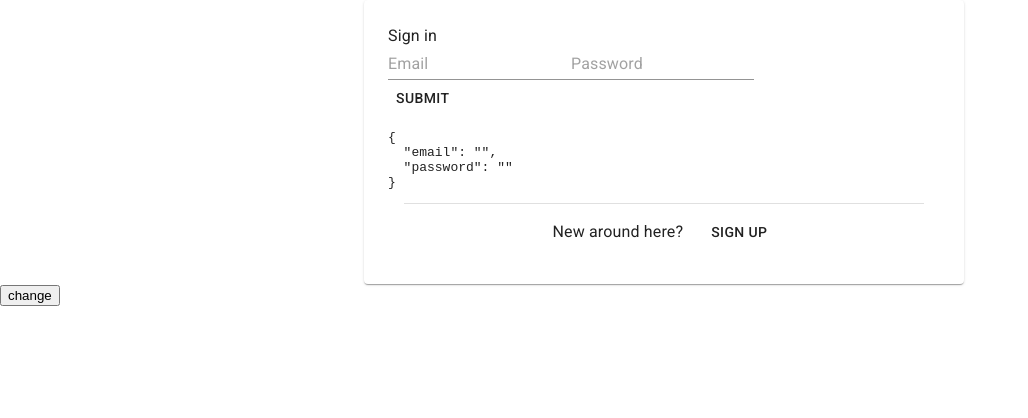
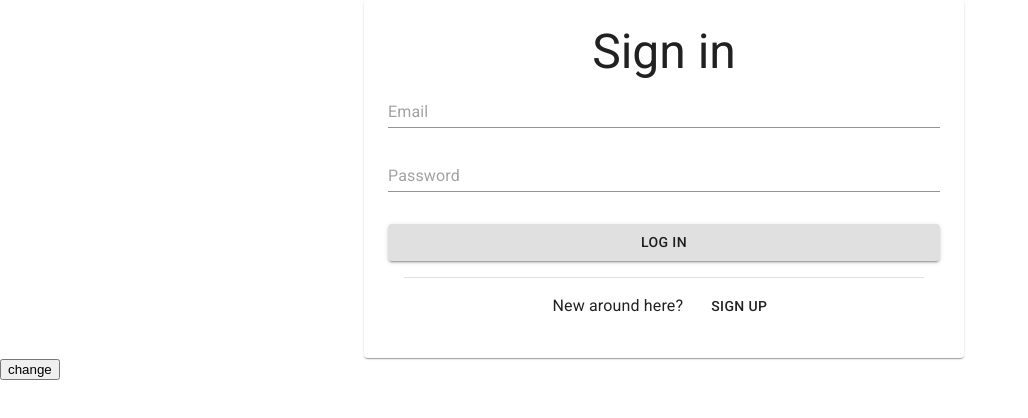
Before and after one commit to cspt5-buildweek/CS-Buildweek-1-client, a React (Create React App) app: page /login in a window 1280 px wide. Shown: the top 418 px of the page, without its empty margins (0-1028 px from the left). Built offline with nearby package versions, Linux system fonts and the light colour scheme.

Commit message:
style forms

```diff
--- a/src/components/FormTextField.js
+++ b/src/components/FormTextField.js
@@ -3,14 +3,13 @@ import { useField } from 'formik';
 
 import TextField from '@material-ui/core/TextField';
 
-const FormTextField = ({ placeholder, type, ...props }) => {
-  const [field, meta] = useField(props);
+const FormTextField = ({ name, ...props }) => {
+  const [field, meta] = useField(name);
   const errorText = meta.error && meta.touched ? meta.error : '';
 
   return (
     <TextField
-      placeholder={placeholder}
-      type={type}
+      {...props}
       {...field}
       helperText={errorText}
       error={!!errorText}
--- a/src/components/LoginForm.js
+++ b/src/components/LoginForm.js
@@ -4,13 +4,27 @@ import * as Yup from 'yup';
 
 import Typography from '@material-ui/core/Typography';
 import Button from '@material-ui/core/Button';
+import styled from 'styled-components';
 
 import FormTextField from './FormTextField';
+
+const LayoutWrapper = styled.div`
+  display: flex;
+  flex-direction: column;
+
+  & > .MuiFormControl-root {
+    height: 2rem;
+  }
+
+  & > * {
+    margin: 1rem 0;
+  }
+`;
 
 const LoginForm = () => {
   return (
     <div>
-    <Typography varient="h2">
+    <Typography variant="h3" align="center">
       Sign in
     </Typography>
     <Formik
@@ -35,22 +49,30 @@ const LoginForm = () => {
     >
       {props => (
         <Form>
-          <div>
+          <LayoutWrapper>
             <FormTextField
               name="email"
               type="email"
               placeholder="Email"
+              fullWidth
+              margin="normal"
             />
             <FormTextField
               name="password"
               type="password"
               placeholder="Password"
+              fullWidth
+              margin="normal"
             />
-          </div>
-          <Button type="submit">
-            Submit
-          </Button>
-          <pre>{JSON.stringify(props.values, null, 2)}</pre>
+            <Button
+              type="submit"
+              variant="contained"
+              fullWidth
+            >
+              Log In
+            </Button>
+          </LayoutWrapper>
+          {/* <pre>{JSON.stringify(props.values, null, 2)}</pre> */}
         </Form>
       )}
     </Formik>
--- a/src/components/RegisterForm.js
+++ b/src/components/RegisterForm.js
@@ -4,14 +4,46 @@ import * as Yup from 'yup';
 
 import Typography from '@material-ui/core/Typography';
 import Button from '@material-ui/core/Button';
+import styled from 'styled-components';
 
 import FormTextField from './FormTextField';
+
+const LayoutWrapper = styled.div`
+  display: flex;
+  flex-direction: column;
+
+  & > .MuiFormControl-root {
+    height: 2rem;
+  }
+
+  & > * {
+    margin: 1rem 0;
+  }
+`;
+
+const HorizonalWrapper = styled.div`
+    display: flex;
+    flex-direction: row;
+
+    & > * {
+      flex: 1;
+      margin: 0 0.5rem;
+
+      :first-child {
+        margin-left: 0;
+      }
+
+      :last-child {
+        margin-right: 0;
+      }
+    }
+`;
 
 const RegisterForm = () => {
   return (
     <div>
-      <Typography varient="h2">
-        Create a new account
+      <Typography variant="h3"  align="center">
+        Create account
       </Typography>
       <Formik
         initialValues={{
@@ -44,13 +76,14 @@ const RegisterForm = () => {
             .required('Required'),
           password: Yup
             .string()
-            .min(8, 'Must contain at least ${min} characters')     // eslint-disable-line no-template-curly-in-string
-            .requird('Required')
+            .min(8, 'Must contain at least ${min} characters')      // eslint-disable-line no-template-curly-in-string
+            .required('Required')
         })}
       >
         {props => (
           <Form>
-            <div>
+            <LayoutWrapper>
+              <HorizonalWrapper>
                 <FormTextField
                   name="firstName"
                   type="text"
@@ -61,8 +94,7 @@ const RegisterForm = () => {
                   type="text"
                   placeholder="Last Name"
                 />
-            </div>
-            <div>
+              </HorizonalWrapper>
               <FormTextField
                 name="displayName"
                 type="text"
@@ -78,11 +110,15 @@ const RegisterForm = () => {
                 type="password"
                 placeholder="Password"
               />
-            </div>
-            <Button type="submit">
-              Submit
+              <Button
+                type="submit"
+                variant="contained"
+                fullWidth
+              >
+                Register
               </Button>
-            <pre>{JSON.stringify(props.values, null, 2)}</pre>
+            </LayoutWrapper>
+            {/* <pre>{JSON.stringify(props.values, null, 2)}</pre> */}
           </Form>
         )}
       </Formik>
```
Lines whose indentation alone changed are shown as unchanged.
